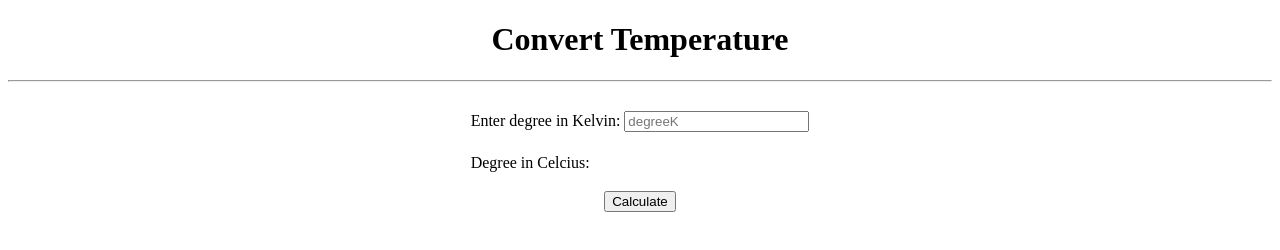
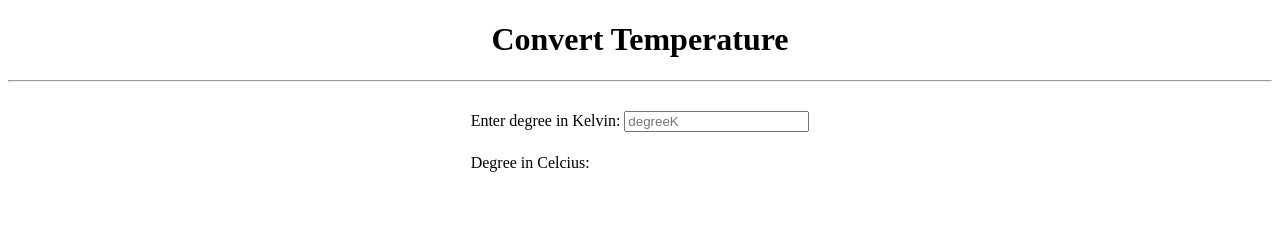
Before and after one commit to alekhyajaddu/about-me1, a plain HTML site: page index.html in a window 1280 px wide. Drawn offline with Linux system fonts and the light colour scheme.

Commit message:
made changes to the code

```diff
--- a/index.html
+++ b/index.html
@@ -26,7 +26,6 @@
                     </td>
                 </tr>
             </table>
-            <p align="center"><button id="TotalCalc" onclick="calc()" >Calculate</button></p>
     </main>
     <script src="calc.js"></script>
     </div>
```
